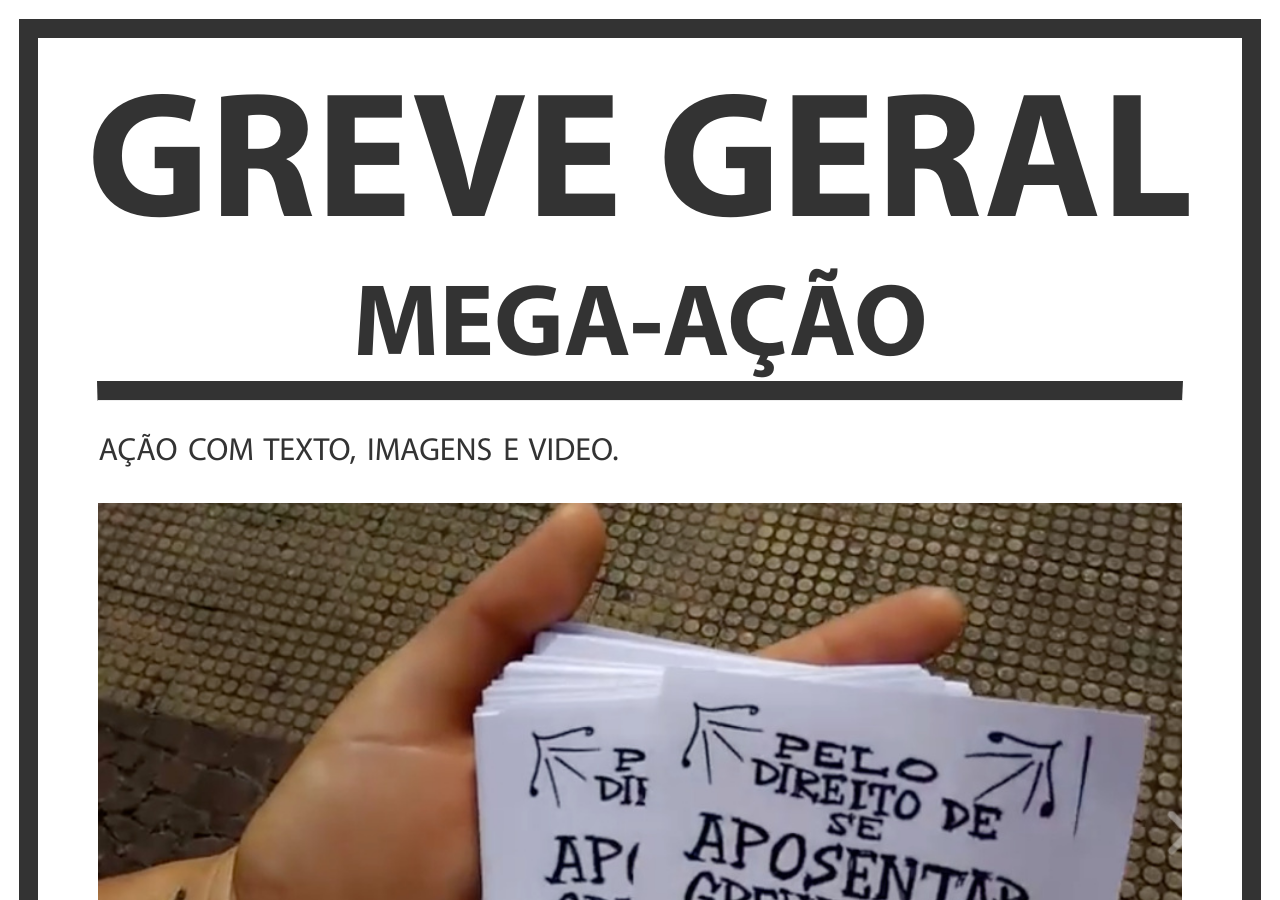
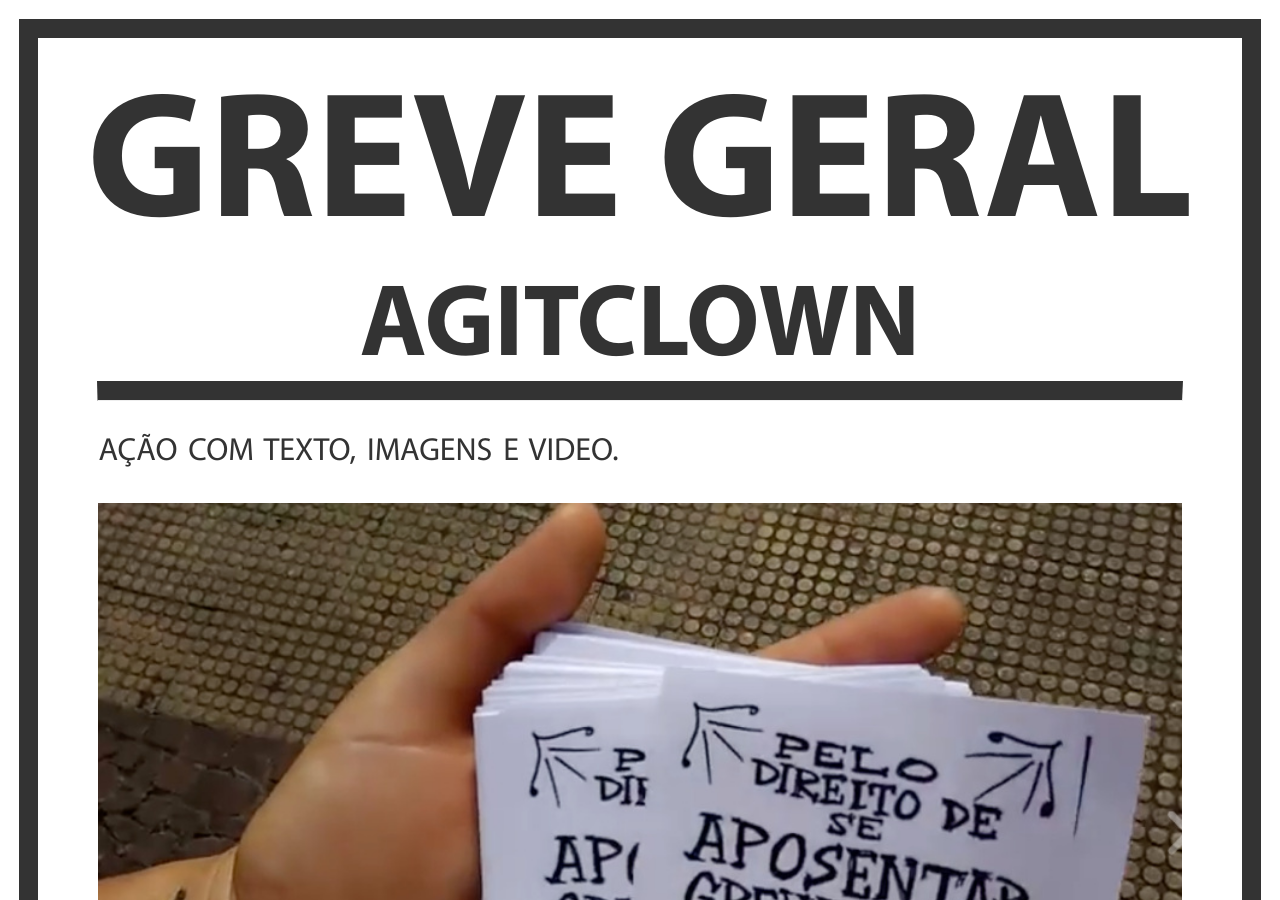
Before and after one commit to LulaLivre/grevegeral.github.io, a Jekyll site: the page built from _posts/2017-04-04-acao.md, in a window 1280 px wide and 900 px high. Built offline with Jekyll 4.4.1, drawn with Linux system fonts in a browser that asks for light colours.

Commit message:
Update 2017-04-04-acao.md

```diff
--- a/_posts/2017-04-04-acao.md
+++ b/_posts/2017-04-04-acao.md
@@ -1,6 +1,6 @@
 ---
 layout: post
-title: "Mega-Ação"
+title: "AgitClown"
 cover: /assets/covers/grevegeral.jpg
 category: "ações"
 ---
@@ -9,5 +9,5 @@ Ação com texto, imagens e video.
 ![](../assets/acoes/cartomante.jpg)
 
 <div class="video-wrapper video-wrapper-16x9">
-    <iframe src="//player.vimeo.com/video/209768155?portrait=0&amp;color=ff9933" frameborder="0" webkitallowfullscreen="" mozallowfullscreen="" allowfullscreen=""></iframe>
-</div>
+    <iframe src="https://www.facebook.com/plugins/video.php?href=https%3A%2F%2Fwww.facebook.com%2FMovimentoSemTerra%2Fvideos%2F1532793413460034%2F&show_text=0&width=560" width="560" height="315" style="border:none;overflow:hidden" scrolling="no" frameborder="0" allowTransparency="true" allowFullScreen=""></iframe>
+    </div>
```
